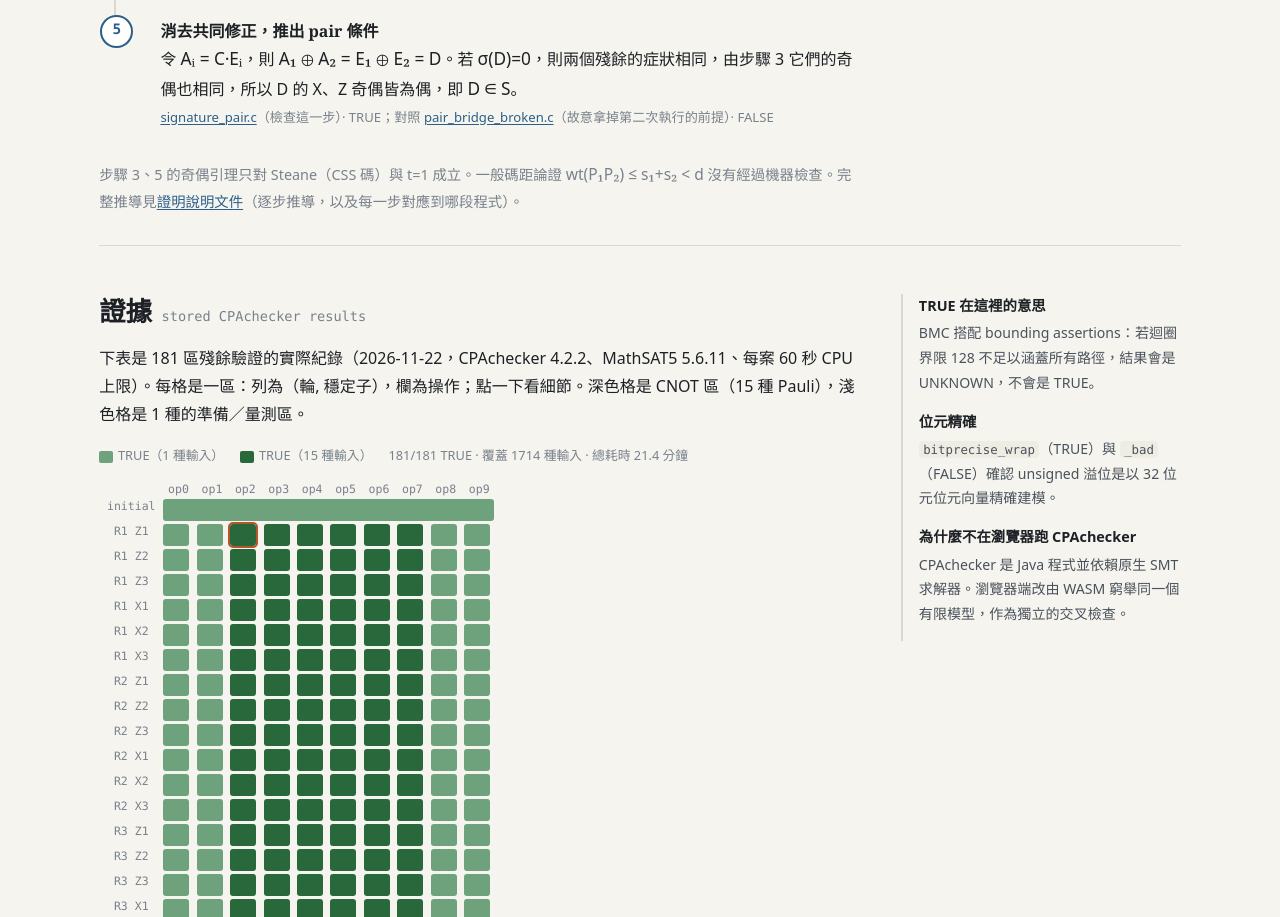
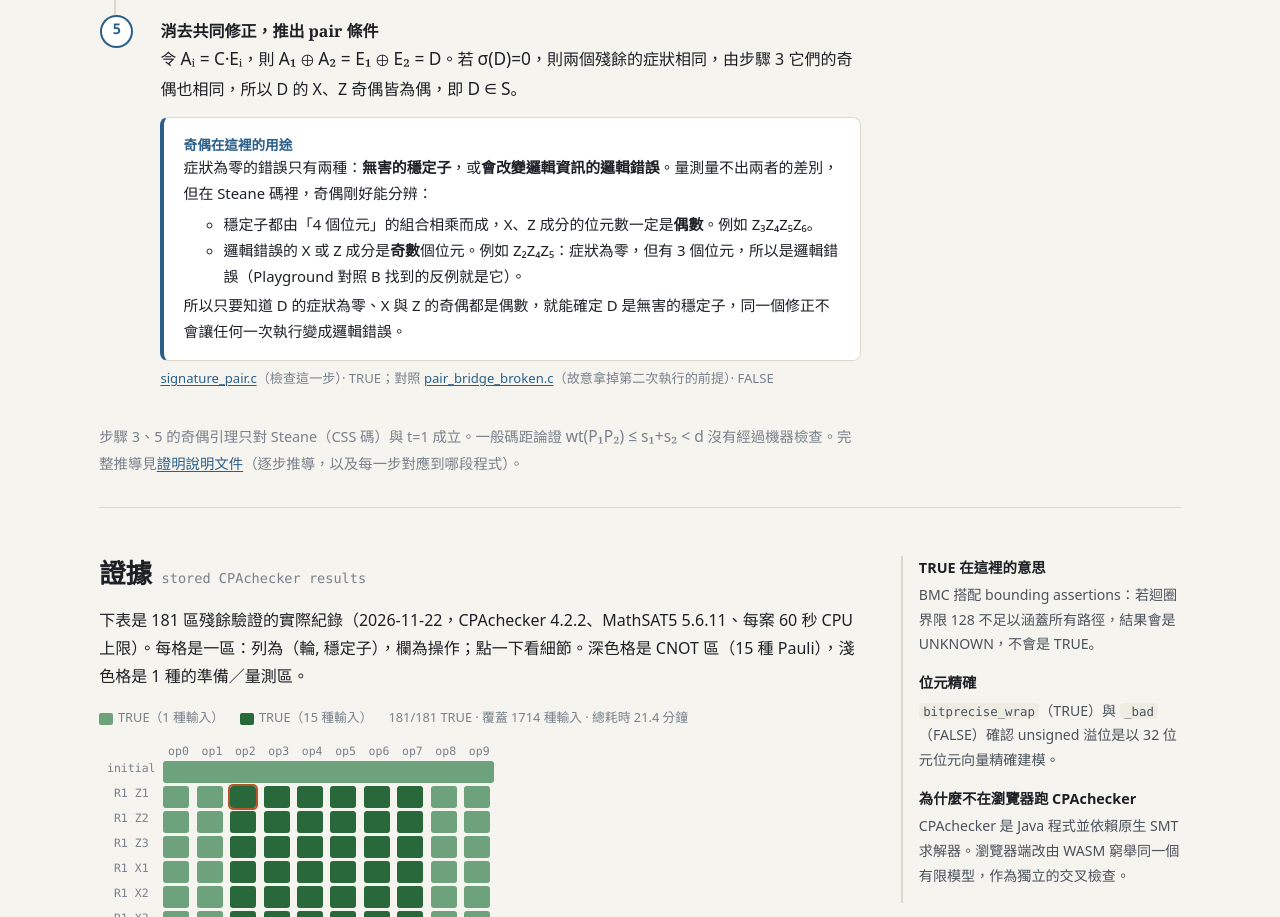
Before and after one commit to YiAnnChen/yiannchen.github.io, a plain HTML site: page ftec/index.html in a window 1280 px wide. Shown: the part 4298-5215 px from the top of the page. Drawn offline with Linux system fonts and the light colour scheme.

Commit message:
Explain why parity separates stabilizers from logical errors (step 5)
Co-Authored-By: Claude Opus 5.5 <noreply@anthropic.com>

```diff
--- a/ftec/index.html
+++ b/ftec/index.html
@@ -144,6 +144,13 @@
         <div class="files"><a href="src/view.html?f=lemmas/common_correction.c">common_correction.c</a>（檢查這一步）· TRUE；對照 <a href="src/view.html?f=lemmas/common_correction_broken.c">common_correction_broken.c</a>（故意讓修正偷看實際錯誤）· FALSE</div></li>
       <li><h4>消去共同修正，推出 pair 條件</h4>
         令 <span class="math">Aᵢ = C·Eᵢ</span>，則 <span class="math">A₁ ⊕ A₂ = E₁ ⊕ E₂ = D</span>。若 <span class="math">σ(D)=0</span>，則兩個殘餘的症狀相同，由步驟 3 它們的奇偶也相同，所以 D 的 X、Z 奇偶皆為偶，即 <span class="math">D ∈ S</span>。
+        <div class="thm" style="margin:.7rem 0 .4rem;font-size:.93rem"><div class="label">奇偶在這裡的用途</div>
+        症狀為零的錯誤只有兩種：<strong>無害的穩定子</strong>，或<strong>會改變邏輯資訊的邏輯錯誤</strong>。量測量不出兩者的差別，但在 Steane 碼裡，奇偶剛好能分辨：
+        <ul style="margin:.3rem 0 .2rem">
+          <li>穩定子都由「4 個位元」的組合相乘而成，X、Z 成分的位元數一定是<strong>偶數</strong>。例如 Z₃Z₄Z₅Z₆。</li>
+          <li>邏輯錯誤的 X 或 Z 成分是<strong>奇數</strong>個位元。例如 Z₂Z₄Z₅：症狀為零，但有 3 個位元，所以是邏輯錯誤（Playground 對照 B 找到的反例就是它）。</li>
+        </ul>
+        所以只要知道 D 的症狀為零、X 與 Z 的奇偶都是偶數，就能確定 D 是無害的穩定子，同一個修正不會讓任何一次執行變成邏輯錯誤。</div>
         <div class="files"><a href="src/view.html?f=lemmas/signature_pair.c">signature_pair.c</a>（檢查這一步）· TRUE；對照 <a href="src/view.html?f=lemmas/pair_bridge_broken.c">pair_bridge_broken.c</a>（故意拿掉第二次執行的前提）· FALSE</div></li>
     </ol>
     <p class="note">步驟 3、5 的奇偶引理只對 Steane（CSS 碼）與 t=1 成立。一般碼距論證 <span class="math">wt(P₁P₂) ≤ s₁+s₂ &lt; d</span> 沒有經過機器檢查。完整推導見<a href="src/view.html?f=PROOF_REVIEW_zh.md">證明說明文件</a>（逐步推導，以及每一步對應到哪段程式）。</p>
```
